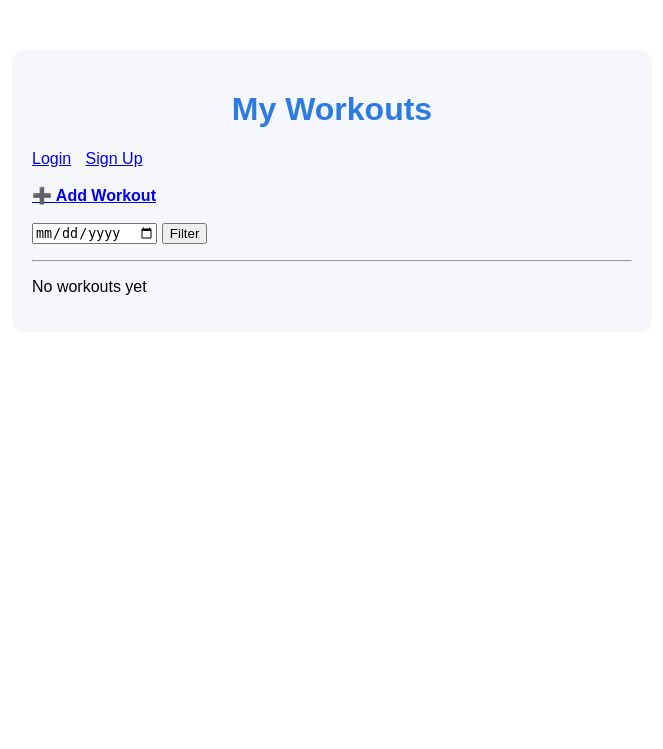
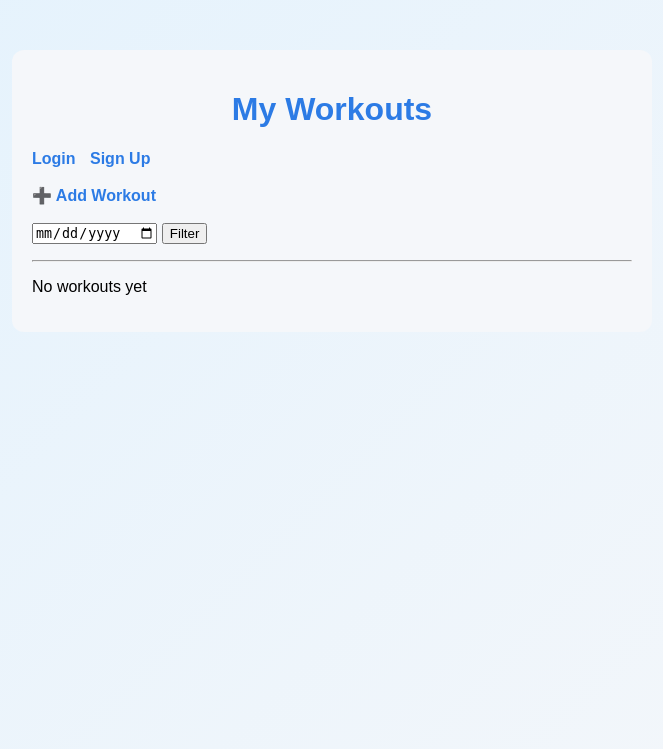
Before and after one commit to codebysain/gymtracker, a Django app: template gymtracker/workouts/templates/workouts/list.html in a window 1280 px wide. Shown: the top 749 px of the page, without its empty margins (308-971 px from the left). Run offline with Django 3.2, Linux system fonts and the light colour scheme; the template is opened without the code that fills it, so the values that code supplies are empty.

Commit message:
improve UI

```diff
--- a/gymtracker/workouts/templates/workouts/list.html
+++ b/gymtracker/workouts/templates/workouts/list.html
@@ -1,3 +1,31 @@
+<style>
+  body {
+    background: linear-gradient(135deg, #e3f2fd, #f5f7fa);
+  }
+
+  a {
+    text-decoration: none;
+    color: #2c7be5;
+    font-weight: bold;
+  }
+
+  button {
+    cursor: pointer;
+  }
+
+  button:hover {
+    opacity: 0.8;
+  }
+
+  div {
+    transition: 0.2s;
+  }
+
+  div:hover {
+    transform: scale(1.01);
+  }
+</style>
+
 <div style="max-width: 600px; margin: 50px auto; font-family: Arial; background:#f5f7fa; padding:20px; border-radius:12px;">
 
   <h1 style="text-align:center; color:#2c7be5;">My Workouts</h1>
```
